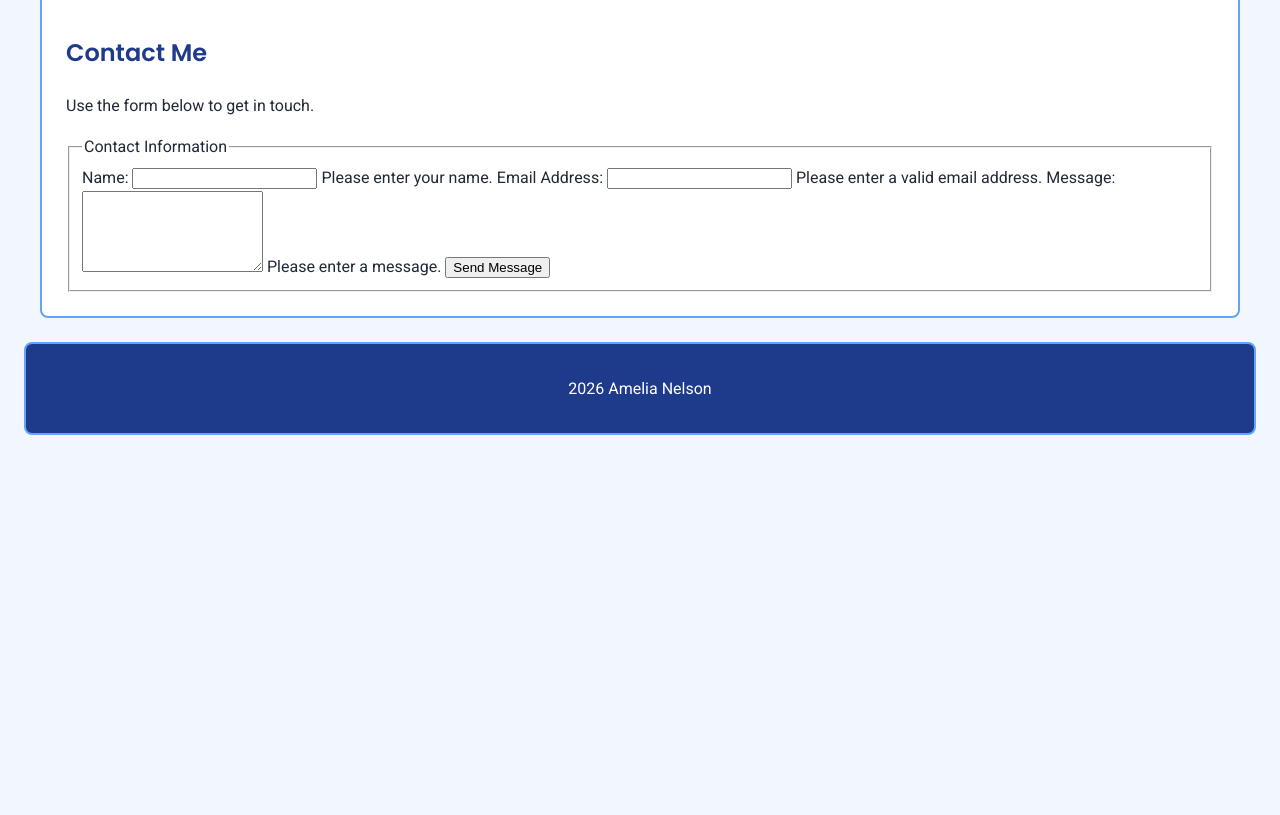
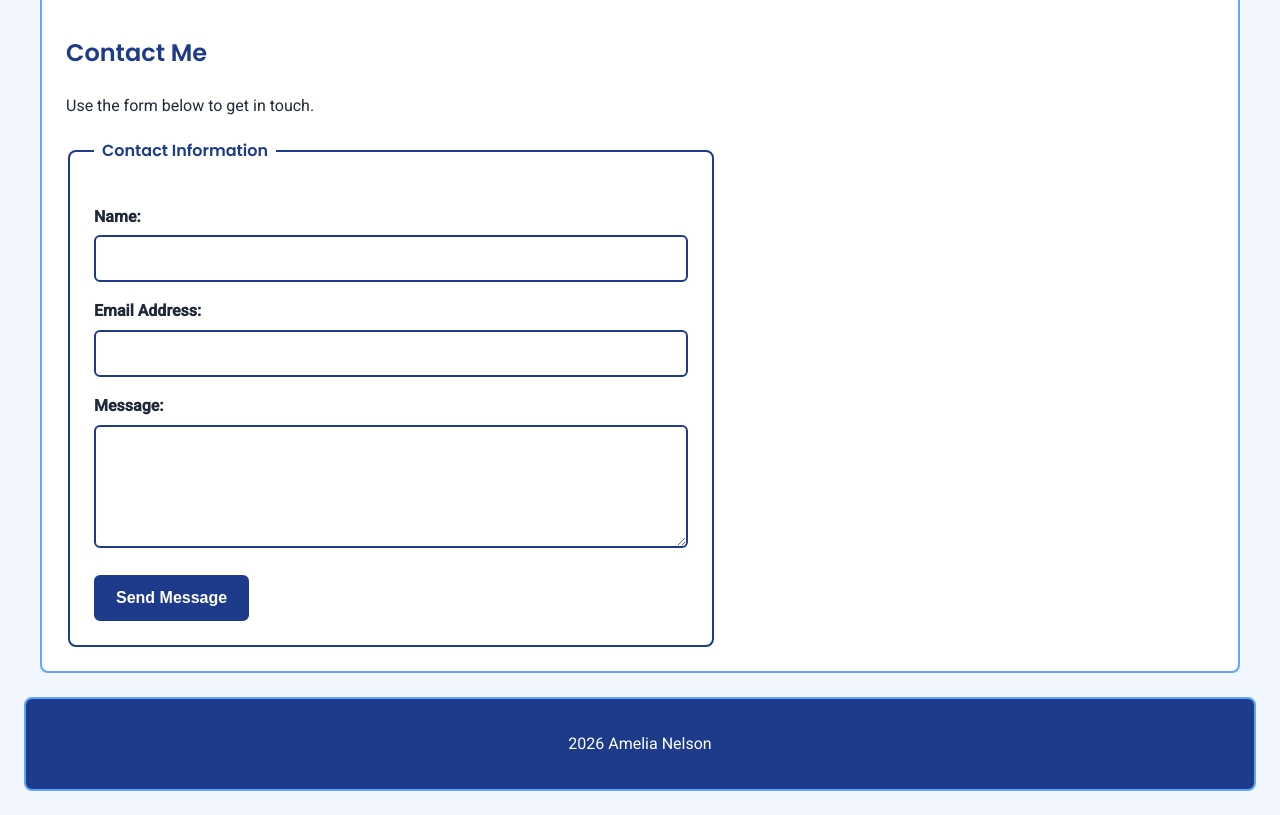
Before and after one commit to anelson2-lab/Personal-Portfolio, a plain HTML site: page about.html in a window 1280 px wide. Shown: the part 960-1775 px from the top of the page. Before the commit the page ends 1419 px from the top, so only its background shows below. Drawn offline with Linux system fonts and the light colour scheme.

Commit message:
Enhance styles for accessibility in contact form
Added styles for accessible contact form including fieldset, legend, label, input, textarea, and error messages.

```diff
--- a/style.css
+++ b/style.css
@@ -1,3 +1,4 @@
+
 @import url('https://fonts.googleapis.com/css2?family=Poppins:wght@400;600&family=Roboto:wght@400;500&display=swap');
 
 * {
@@ -101,6 +102,7 @@ footer {
     text-align: center;
     border-radius: 8px;
 }
+
 .project-card {
     flex: 1;
 }
@@ -143,7 +145,8 @@ section:has(.project-card) h2 {
     header {
         padding: 16px;
     }
-        section:has(.project-card) {
+
+    section:has(.project-card) {
         flex-direction: column;
     }
 
@@ -165,6 +168,7 @@ section:has(.project-card) h2 {
         padding: 16px;
     }
 }
+
 /* Accessibility: Skip navigation link */
 .skip-link {
     position: absolute;
@@ -181,12 +185,82 @@ section:has(.project-card) h2 {
 }
 
 /* Accessibility: Visible keyboard focus */
-a:focus-visible {
+a:focus-visible,
+button:focus-visible,
+input:focus-visible,
+textarea:focus-visible {
     outline: 3px solid #d97706;
     outline-offset: 4px;
 }
 
-button:focus-visible {
-    outline: 3px solid #d97706;
-    outline-offset: 4px;
+/* Accessible Contact Form */
+form {
+    max-width: 650px;
+    margin-top: 20px;
 }
+
+fieldset {
+    border: 2px solid #1e3a8a;
+    border-radius: 8px;
+    padding: 24px;
+}
+
+legend {
+    color: #1e3a8a;
+    font-family: 'Poppins', sans-serif;
+    font-weight: 600;
+    padding: 0 8px;
+}
+
+label {
+    display: block;
+    margin-top: 16px;
+    margin-bottom: 6px;
+    font-weight: 600;
+    color: #1f2937;
+}
+
+input,
+textarea {
+    width: 100%;
+    padding: 12px;
+    border: 2px solid #1e3a8a;
+    border-radius: 6px;
+    font-family: 'Roboto', sans-serif;
+    font-size: 16px;
+    color: #1f2937;
+    background-color: white;
+}
+
+textarea {
+    resize: vertical;
+}
+
+/* Form error messages */
+.error-message {
+    display: none;
+    color: #b91c1c;
+    font-weight: 600;
+    margin-top: 6px;
+}
+
+input:user-invalid + .error-message,
+textarea:user-invalid + .error-message {
+    display: block;
+}
+
+button {
+    background-color: #1e3a8a;
+    color: white;
+    border: 2px solid #1e3a8a;
+    border-radius: 6px;
+    padding: 12px 20px;
+    margin-top: 20px;
+    font-size: 16px;
+    font-weight: 600;
+    cursor: pointer;
+}
+
+button:hover {
+    background-color: #172554;
+}
```
